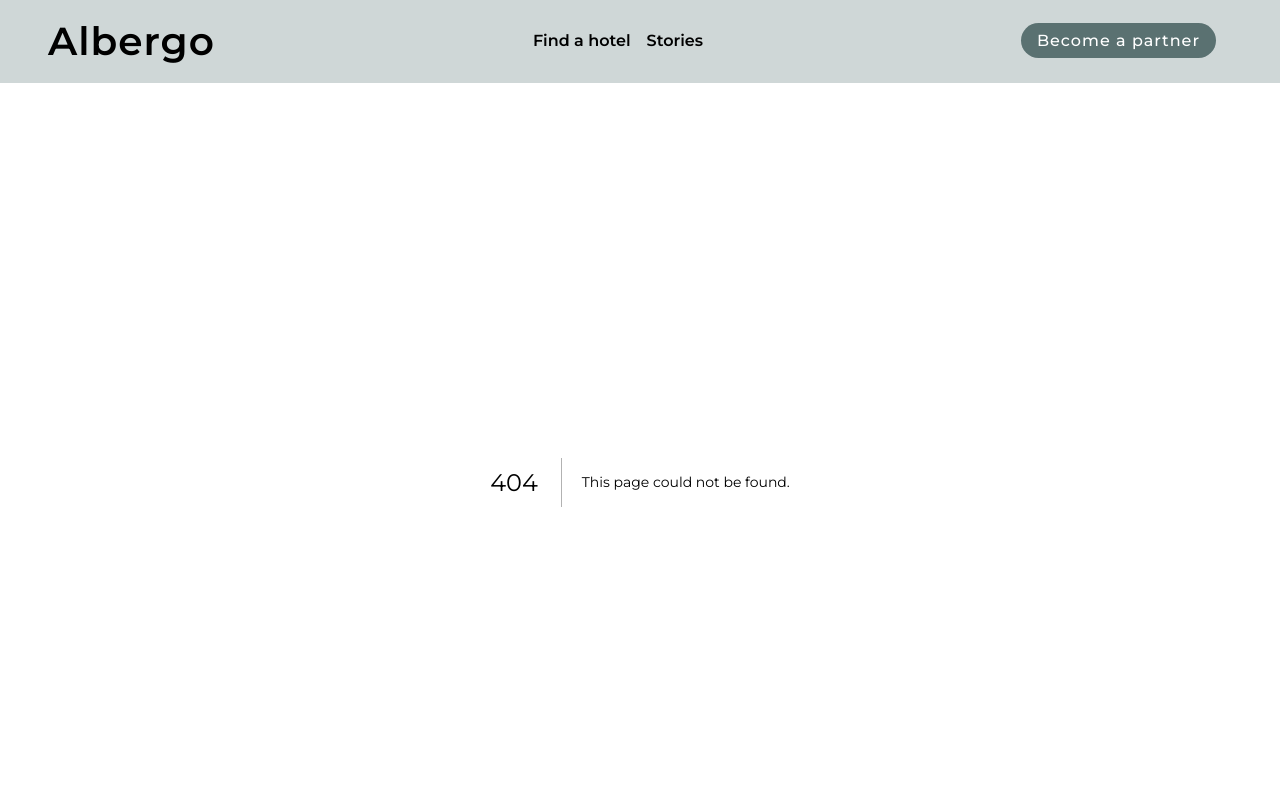
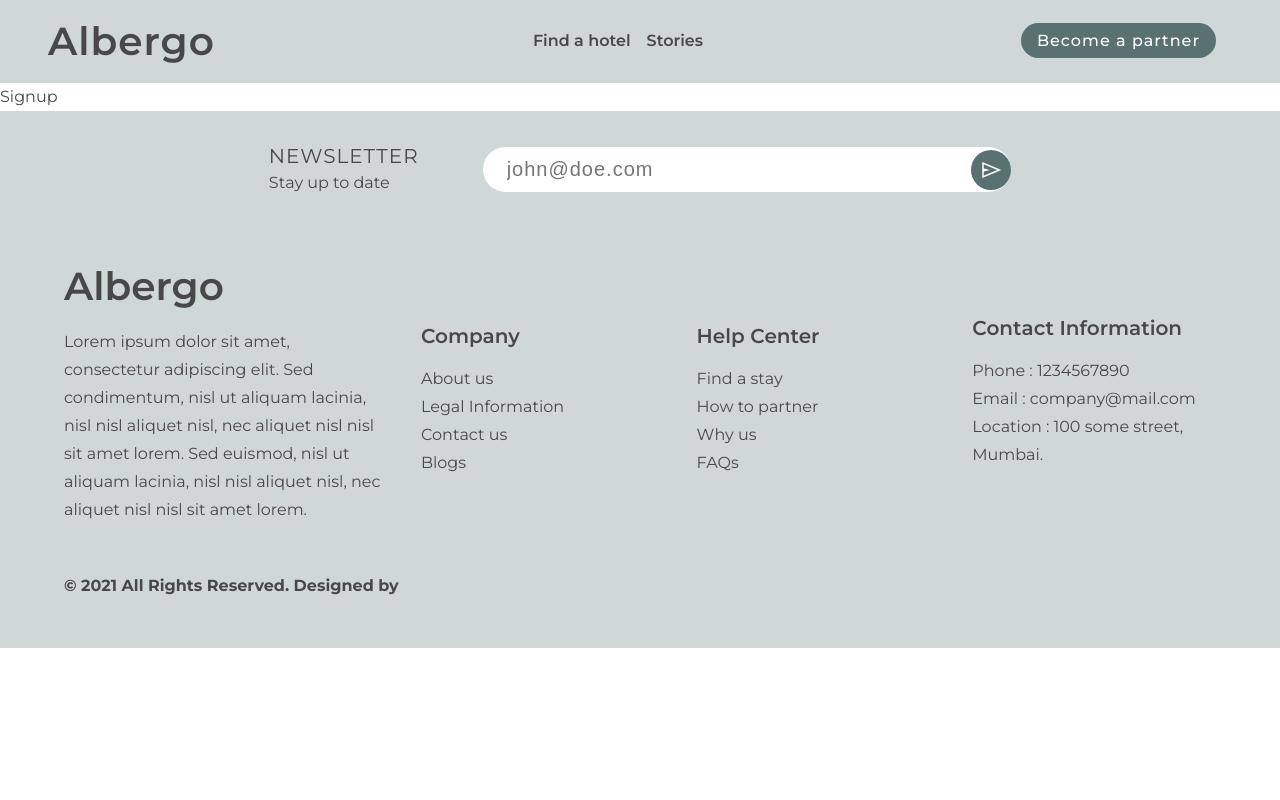
Before and after one commit to pesto-students/albergo-frontend-team1-jayesh, a Next.js app: page /partner/signup in a window 1280 px wide. Before the commit this address had no page. Shown: the top 800 px of the page. Built offline with nearby package versions, Linux system fonts and the light colour scheme.

Commit message:
partner signup page created

```diff
--- /dev/null
+++ b/pages/partner/signup.tsx
@@ -0,0 +1,7 @@
+import React from 'react';
+
+const Signup = () => {
+  return <div>Signup</div>;
+};
+
+export default Signup;
```
